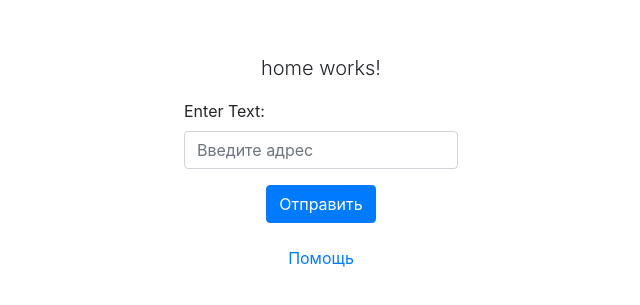
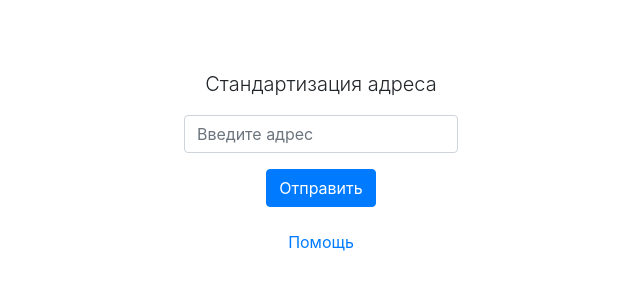
Before and after one commit to VovaGul/standard-address, an Angular app in the folder standard-address/: page / in a window 1280 px wide. Shown: the part 235-540 px from the top of the page, without its empty margins (319-959 px from the left). Built offline with nearby package versions, Linux system fonts and the light colour scheme.

Commit message:
поправил

```diff
--- a/standard-address/src/app/home/home.component.html
+++ b/standard-address/src/app/home/home.component.html
@@ -1,7 +1,6 @@
 <div class="container d-flex flex-column align-items-center justify-content-center vh-100">
-  <p class="lead">home works!</p>
+  <p class="lead">Cтандартизация адреса</p>
   <div class="form-group">
-    <label for="rowAddress">Enter Text:</label>
     <input type="text" class="form-control" [(ngModel)]="rowAddress" placeholder="Введите адрес" id="rowAddress" name="rowAddress"/>
   </div>
   <button class="btn btn-primary" (click)="send()">Отправить</button>
```
